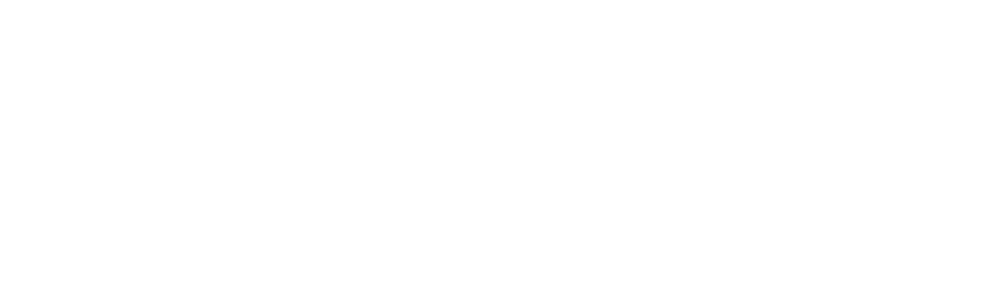
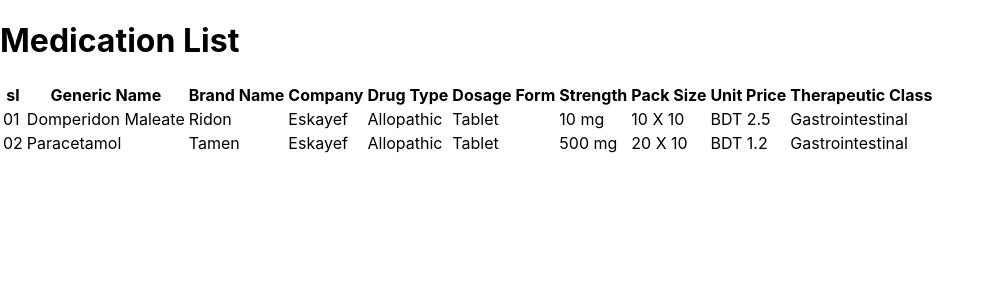
Before and after one commit to raihan-mahmud-talukder/medicine, a React (Create React App) app in the folder client/: page / in a window 1280 px wide. Shown: the top 300 px of the page, without its empty margins (0-993 px from the left). Built offline with nearby package versions, Linux system fonts and the light colour scheme.

Commit message:
adding table

```diff
--- a/client/src/App.jsx
+++ b/client/src/App.jsx
@@ -3,7 +3,38 @@
 export const App = () => {
   return (
     <>
-
+      <h1>Medication List</h1>
+      <table>
+        <tbody>
+          <tr>
+            <th>sl</th>
+            <th>Generic Name</th>
+            <th>Brand Name</th>
+            <th>Company</th>
+            <th>Drug Type</th>
+            <th>Dosage Form</th>
+            <th>Strength</th>
+            <th>Pack Size</th>
+            <th>Unit Price</th>
+            <th>Therapeutic Class</th>
+          </tr>
+          {data.map((item, index) => {
+            return (
+              <tr>
+                <td>{(index + 1) < 9 ? `0${index + 1}` : (index + 1)}</td>
+                <td>{item.genericName}</td>
+                <td>{item.brandName}</td>
+                <td>{item.companyName}</td>
+                <td>{item.drugType}</td>
+                <td>{item.dosageForm}</td>
+                <td>{item.strength}</td>
+                <td>{item.packSize}</td>
+                <td>BDT {item.unitPrice}</td>
+                <td>{item.therapeuticClass}</td>
+              </tr>
+            )})}
+        </tbody>
+      </table>
     </>
   )
 }
```
